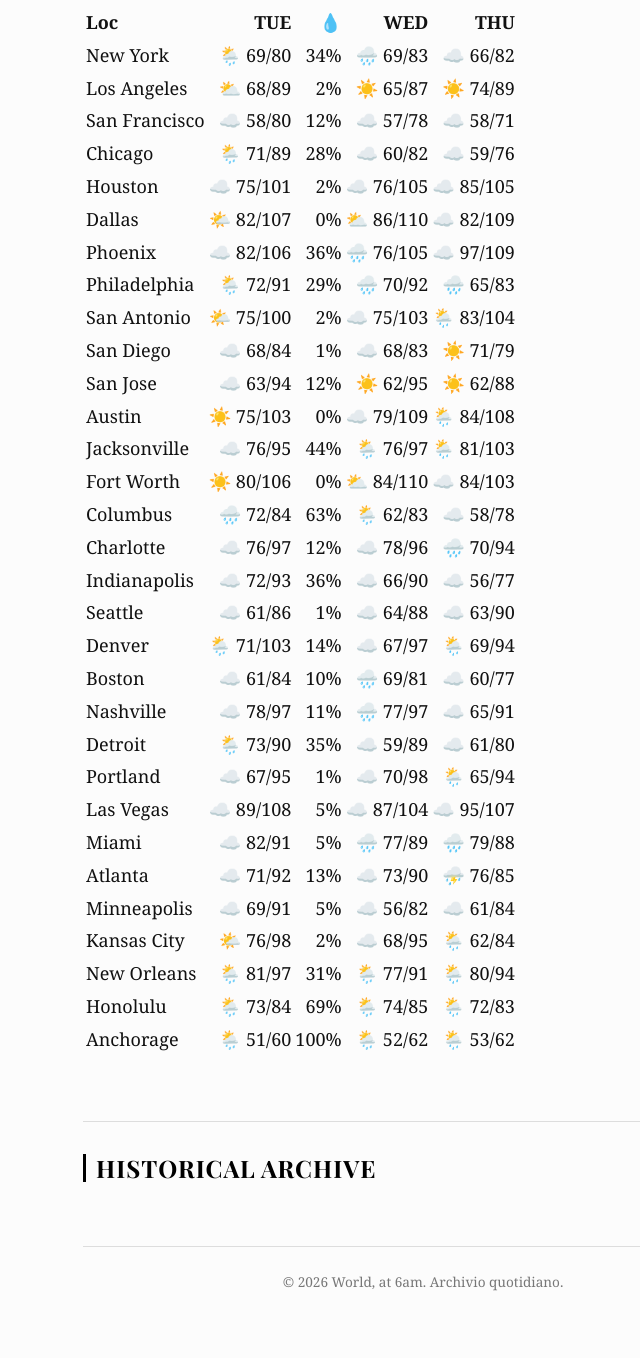
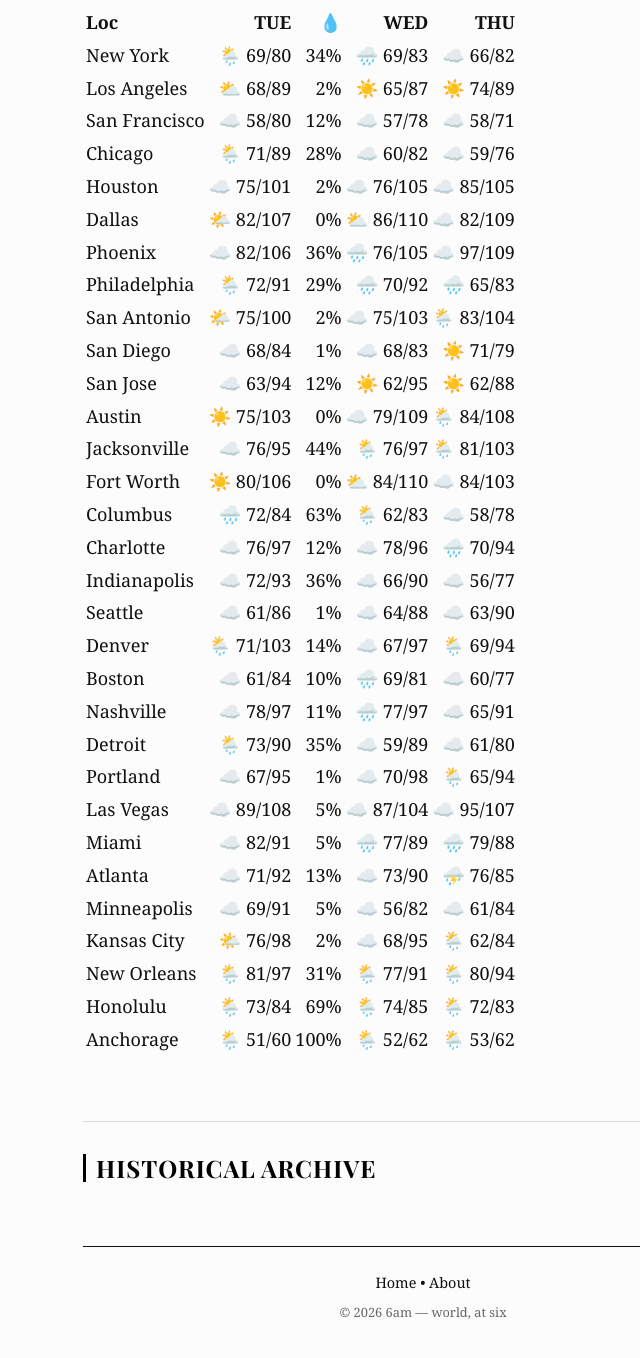
Before and after one commit to mastro35/6am-news-US, a Jekyll site: the page built from index.html, in a window 1280 px wide and 1400 px high, scrolled down 8894 px. Shown: the top 1358 px of the window, without its empty margins (217-857 px from the left). Built offline with Jekyll 4.4.1, drawn with Linux system fonts in a browser that asks for light colours; some web fonts are replaced; before the commit the page ends 10219 px from its top, so only the background shows below that.

```diff
--- a/_layouts/default.html
+++ b/_layouts/default.html
@@ -37,8 +37,13 @@
         </main>
 
         <footer>
-            &copy; {{ 'now' | date: "%Y" }} {{ site.title }}. Archivio quotidiano.
+          <nav class="footer-nav">
+            <a href="{{ '/' | relative_url }}">Home</a> &bull;
+            <a href="{{ '/about/' | relative_url }}">About</a>
+          </nav>
+          <p class="footer-credit">&copy; {{ site.time | date: '%Y' }} 6am — world, at six</p>
         </footer>
+
     </div>
 </body>
 </html>
--- a/assets/css/main.css
+++ b/assets/css/main.css
@@ -138,15 +138,52 @@ article .post-meta {
     margin-bottom: 2rem;
 }
 
-/* Footer */
+/* Stile Footer */
 footer {
+    border-top: 1px solid #111111;
     margin-top: 4rem;
-    border-top: 1px solid #dddddd;
     padding-top: 1.5rem;
+    padding-bottom: 2rem;
     text-align: center;
-    font-size: 0.85rem;
-    color: #777777;
+    font-size: 0.9rem;
 }
+
+.footer-nav a {
+    color: #111111;
+    text-decoration: none;
+    font-weight: 500;
+}
+
+.footer-nav a:hover {
+    text-decoration: underline;
+}
+
+.footer-credit {
+    color: #666666;
+    margin-top: 0.5rem;
+    font-size: 0.8rem;
+}
+
+/* Elenco donazioni */
+.donation-links {
+    list-style: none;
+    padding-left: 0;
+}
+
+.donation-links li {
+    margin-bottom: 0.8rem;
+}
+
+.donation-links a {
+    color: #0b253c;
+    font-weight: 600;
+    text-decoration: none;
+}
+
+.donation-links a:hover {
+    text-decoration: underline;
+}
+
 
 /* Stile specifico per l'ultimo post in Home Page */
 .latest-news {
```
Also changed, not shown: about.md (added, +41 -0 lines).
